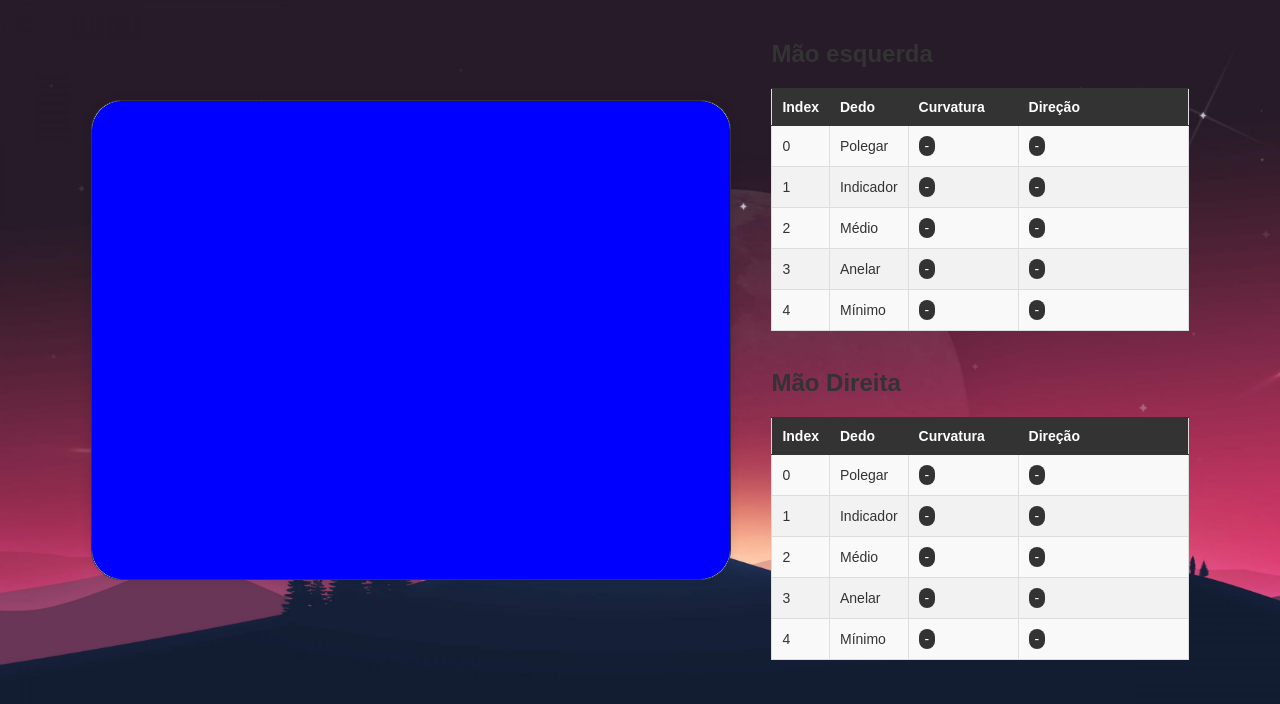
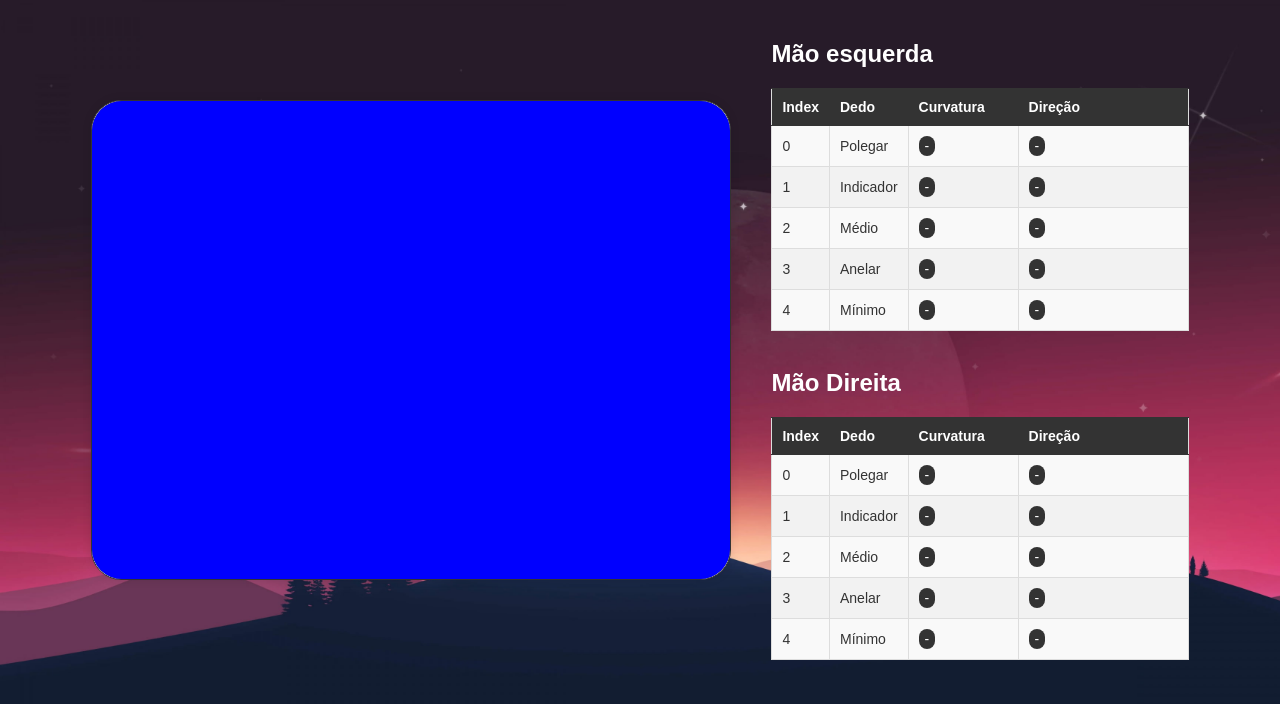
Before and after one commit to Marcos-Vinicius9/HandTensorFlow, a plain HTML site: page index.html in a window 1280 px wide. Drawn offline with Linux system fonts and the light colour scheme; a script that the page names is missing.

Commit message:
ajuste flex-wrap

```diff
--- a/style.css
+++ b/style.css
@@ -18,9 +18,14 @@
     background-repeat: no-repeat;
   }
 
+  h2{
+    color: white;
+  }
+
   .container {
     margin: 20px auto;
     display: flex;
+    flex-wrap: wrap;
     justify-content: center;
     align-items: center;
   }
```
